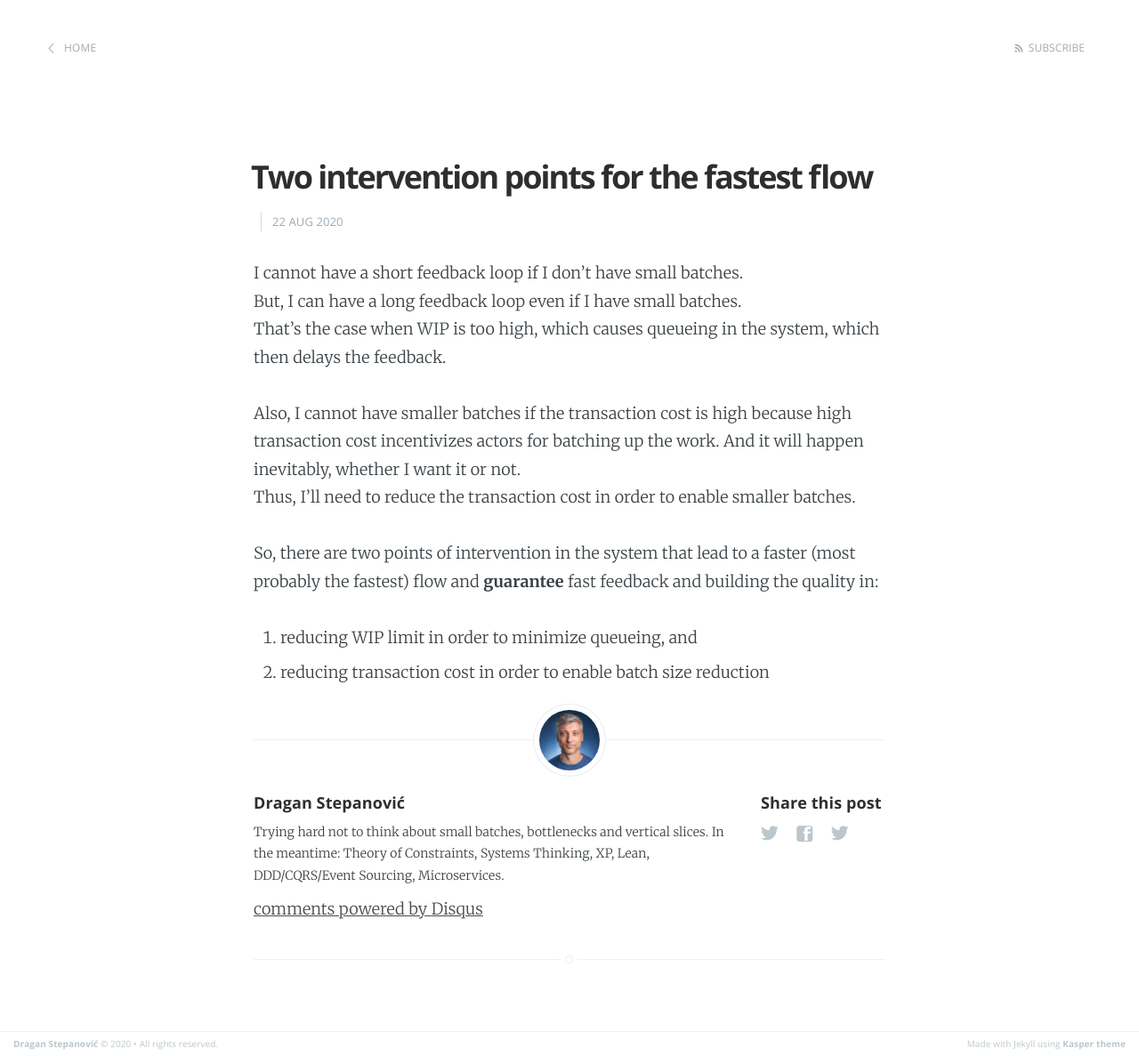
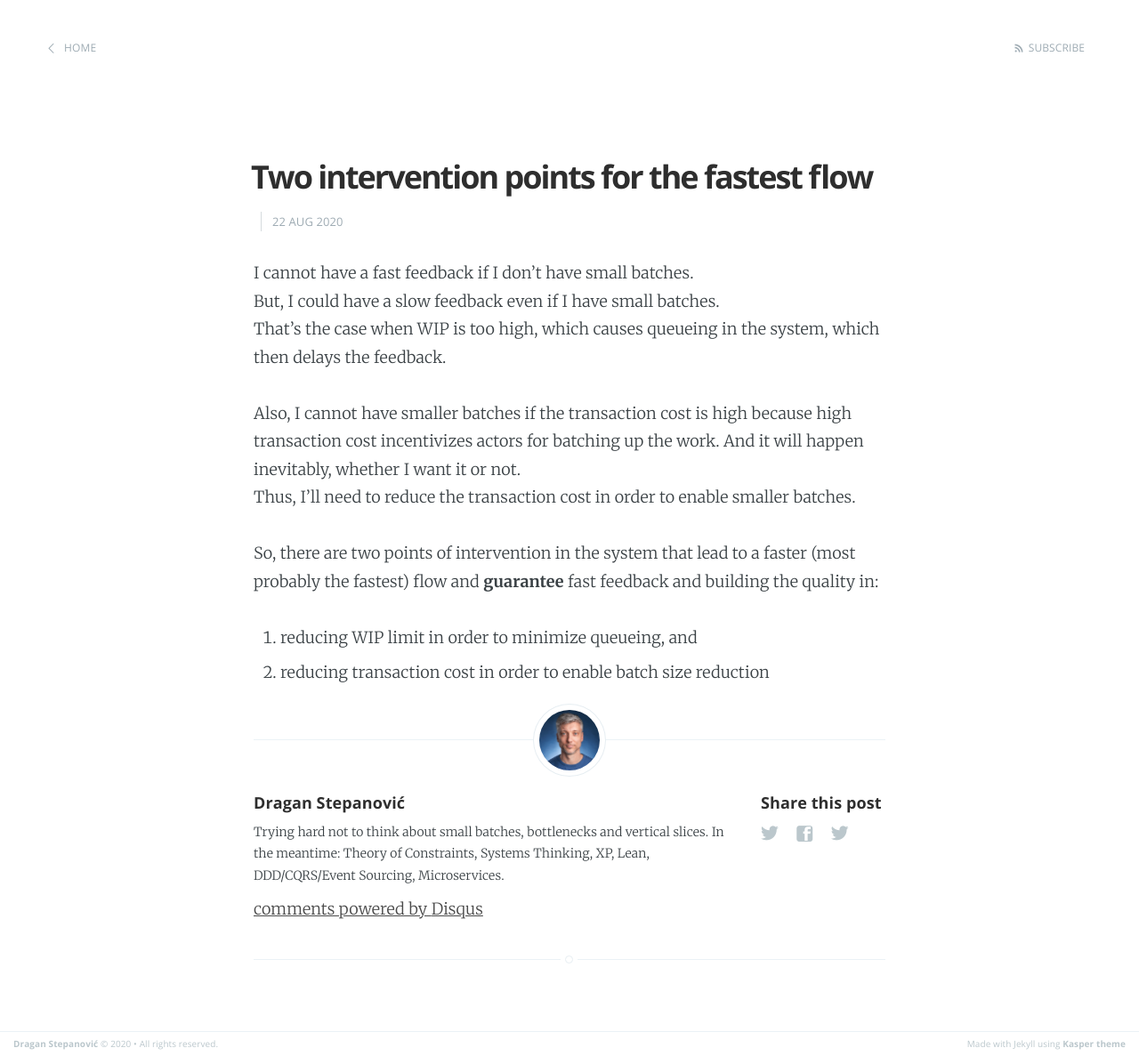
Before and after one commit to dragan-stepanovic/dragan-stepanovic.github.io, a Jekyll site: the page built from _posts/2020-08-22-two-intervention-points-for-fastest-flow.md, in a window 1280 px wide. Shown: the whole page at 89% size. Built offline with Jekyll 4.4.1, drawn with Linux system fonts in a browser that asks for light colours; our own code applies the rules of GitHub Pages for plain Markdown files; comment, search, counter and statistics services are not loaded.

Commit message:
Update 2020-08-22-two-intervention-points-for-fastest-flow.md

```diff
--- a/_posts/2020-08-22-two-intervention-points-for-fastest-flow.md
+++ b/_posts/2020-08-22-two-intervention-points-for-fastest-flow.md
@@ -1,8 +1,8 @@
 ---
 title: Two intervention points for the fastest flow
 ---
-I cannot have a short feedback loop if I don't have small batches.
-But, I can have a long feedback loop even if I have small batches.
+I cannot have a fast feedback if I don't have small batches.
+But, I could have a slow feedback even if I have small batches.
 That's the case when WIP is too high, which causes queueing in the system, which then delays the feedback.
 
 Also, I cannot have smaller batches if the transaction cost is high because high transaction cost incentivizes actors for batching up the work. And it will happen inevitably, whether I want it or not.
```
